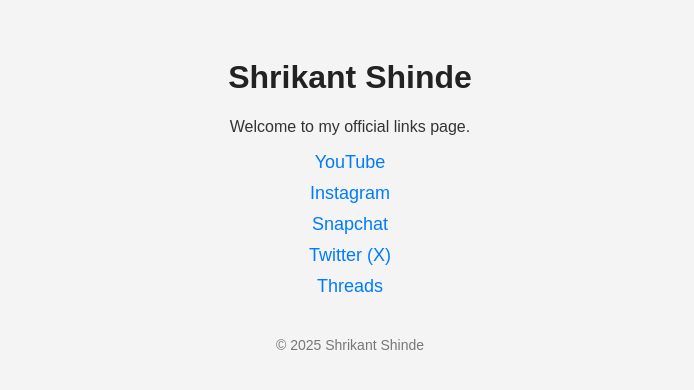
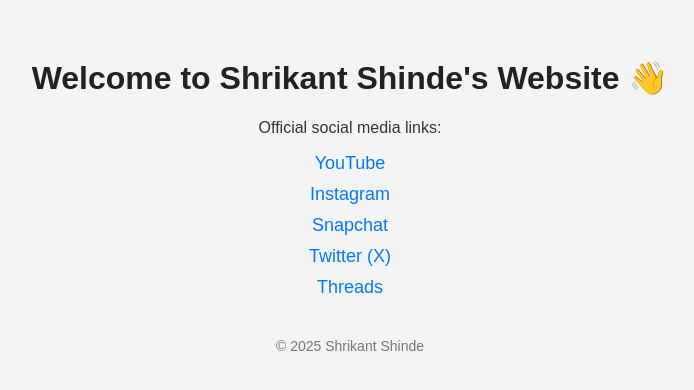
Before and after one commit to Shrikantshinde9699/shrikant-website, a plain HTML site: page index.html in a window 1280 px wide. Shown: the whole page, without its empty margins (290-984 px from the left). Drawn offline with Linux system fonts and the light colour scheme.

Commit message:
Update index.html

```diff
--- a/index.html
+++ b/index.html
@@ -1,9 +1,9 @@
 <!DOCTYPE html>
 <html lang="en">
 <head>
-  <meta charset="UTF-8">
+  <meta charset="UTF-8" />
+  <meta name="viewport" content="width=device-width, initial-scale=1.0" />
   <title>Shrikant Shinde | Official</title>
-  <meta name="viewport" content="width=device-width, initial-scale=1.0">
   <style>
     body {
       font-family: Arial, sans-serif;
@@ -12,11 +12,9 @@
       text-align: center;
       padding: 30px;
     }
-
     h1 {
       color: #222;
     }
-
     a {
       display: block;
       margin: 10px 0;
@@ -24,11 +22,9 @@
       text-decoration: none;
       font-size: 18px;
     }
-
     a:hover {
       text-decoration: underline;
     }
-
     footer {
       margin-top: 40px;
       font-size: 14px;
@@ -37,9 +33,8 @@
   </style>
 </head>
 <body>
-
-  <h1>Shrikant Shinde</h1>
-  <p>Welcome to my official links page.</p>
+  <h1>Welcome to Shrikant Shinde's Website 👋</h1>
+  <p>Official social media links:</p>
 
   <a href="https://youtube.com/@shinde05" target="_blank">YouTube</a>
   <a href="https://www.instagram.com/shrikant_1234_official" target="_blank">Instagram</a>
@@ -50,6 +45,5 @@
   <footer>
     © 2025 Shrikant Shinde
   </footer>
-
 </body>
 </html>
```
